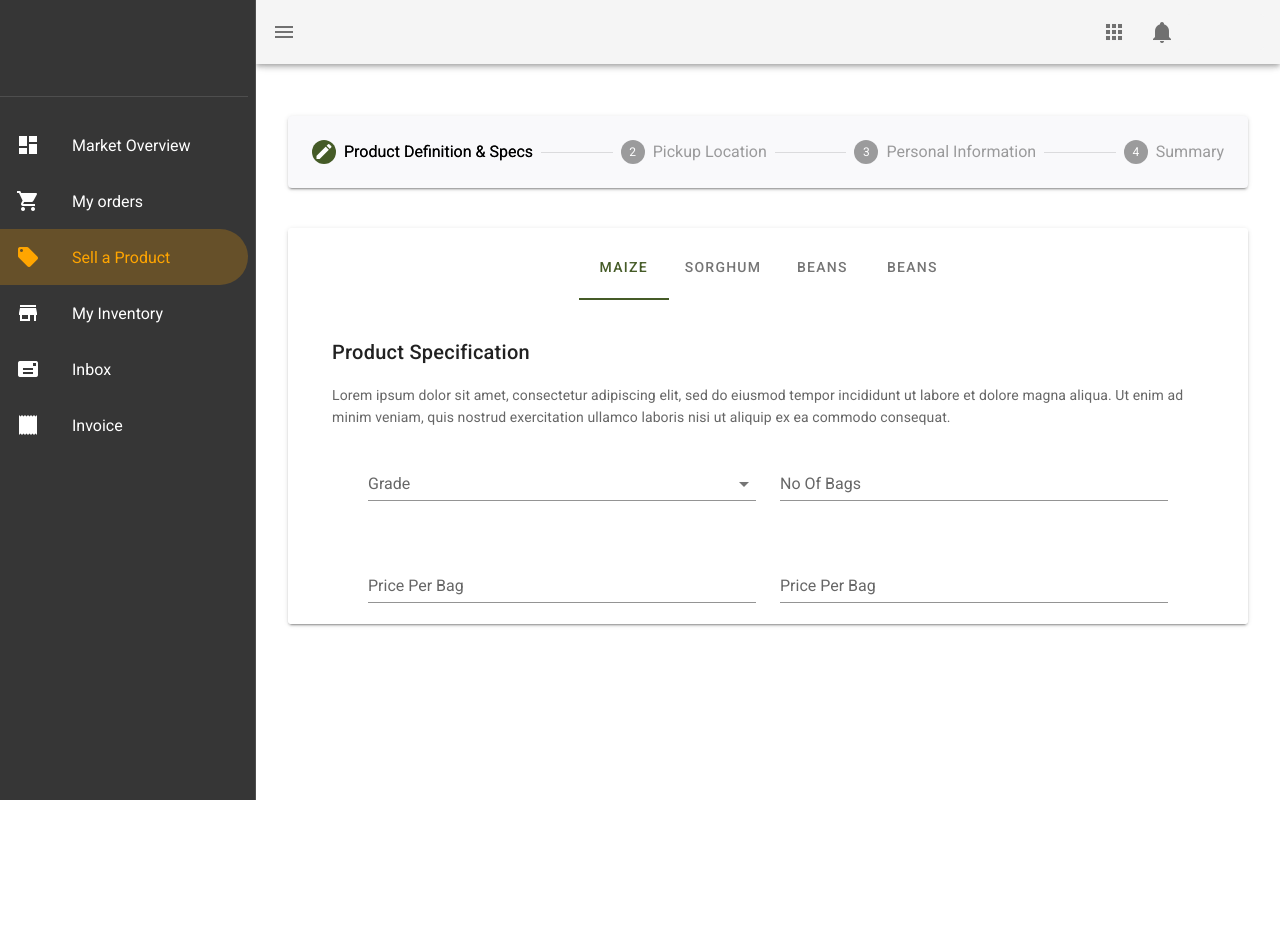
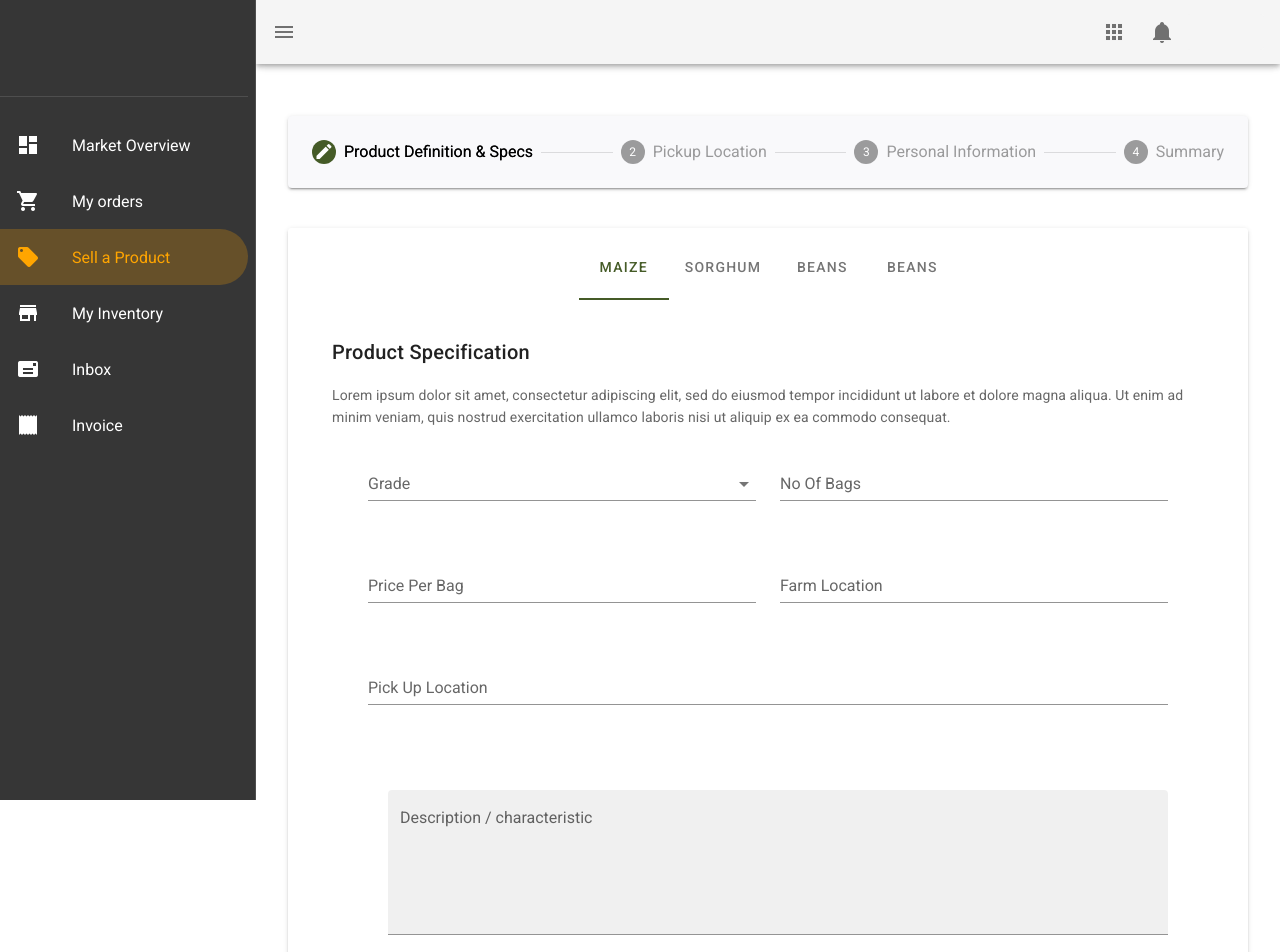
Before and after one commit to peterchege/armu, a Vue app: page /create/product in a window 1280 px wide. Shown: the top 952 px of the page. Before the commit the page ends 800 px from the top, so only its background shows below. Built offline with nearby package versions, Linux system fonts and the light colour scheme; what vue-axios-cors would draw is missing.

Commit message:
form adjustment

```diff
--- a/src/components/sellProduct/product.vue
+++ b/src/components/sellProduct/product.vue
@@ -71,15 +71,34 @@
 
                   <v-col cols="12" md="6">
                     <v-text-field
-                        v-model="pricePerBag"
+                        v-model="farmLocation"
                          class="mt-3"
                         :rules="nameRules"
-                        label="Price Per Bag"
+                        label="Farm Location"
                         required
                     ></v-text-field>
                   </v-col>
 
+                   <v-col cols="12" md="12">
+                    <v-text-field
+                        v-model="farmLocation"
+                         class="mt-3"
+                        :rules="nameRules"
+                        label="Pick Up Location"
+                        required
+                    ></v-text-field>
+                  </v-col>
 
+                <v-col cols="12" md="12">
+                    <v-textarea
+                        class="mt-10 ml-5"
+                        name="input1"
+                        filled
+                        label="Description / characteristic"
+                        auto-grow
+                        value=""
+                        ></v-textarea>
+                </v-col>
             </v-row>
 
         </v-card>
```
